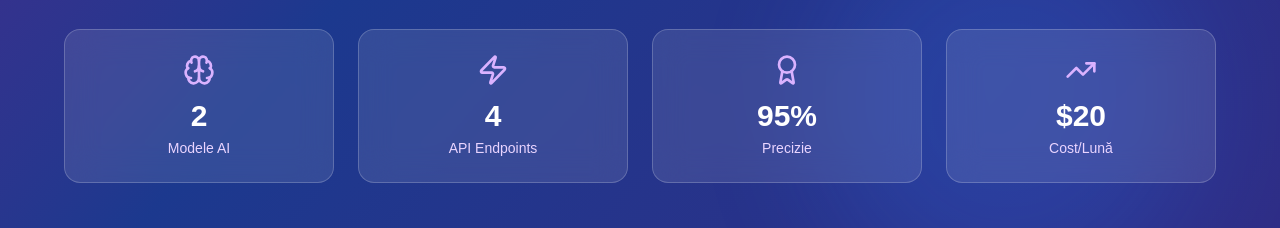
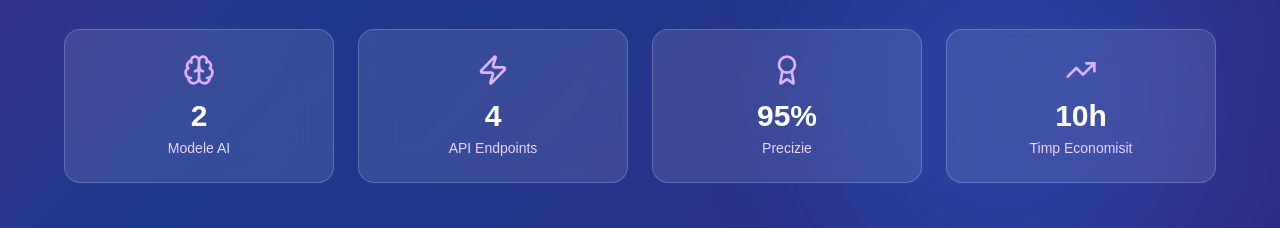
Before and after one commit to forsitex/grade, a Next.js app: page / in a window 1280 px wide. Shown: the part 2820-3048 px from the top of the page. Built offline with nearby package versions, Linux system fonts and the light colour scheme.

Commit message:
📊 Replace Cost/Month with Time Saved stat in AI section

```diff
--- a/app/page.tsx
+++ b/app/page.tsx
@@ -349,7 +349,7 @@ export default function HomePage() {
               { label: 'Modele AI', value: '2', icon: Brain },
               { label: 'API Endpoints', value: '4', icon: Zap },
               { label: 'Precizie', value: '95%', icon: Award },
-              { label: 'Cost/Lună', value: '$20', icon: TrendingUp }
+              { label: 'Timp Economisit', value: '10h', icon: TrendingUp }
             ].map((stat, i) => (
               <div key={i} className="text-center p-6 bg-white/10 backdrop-blur-lg rounded-2xl border border-white/20">
                 <stat.icon className="w-8 h-8 text-purple-300 mx-auto mb-3" />
```
